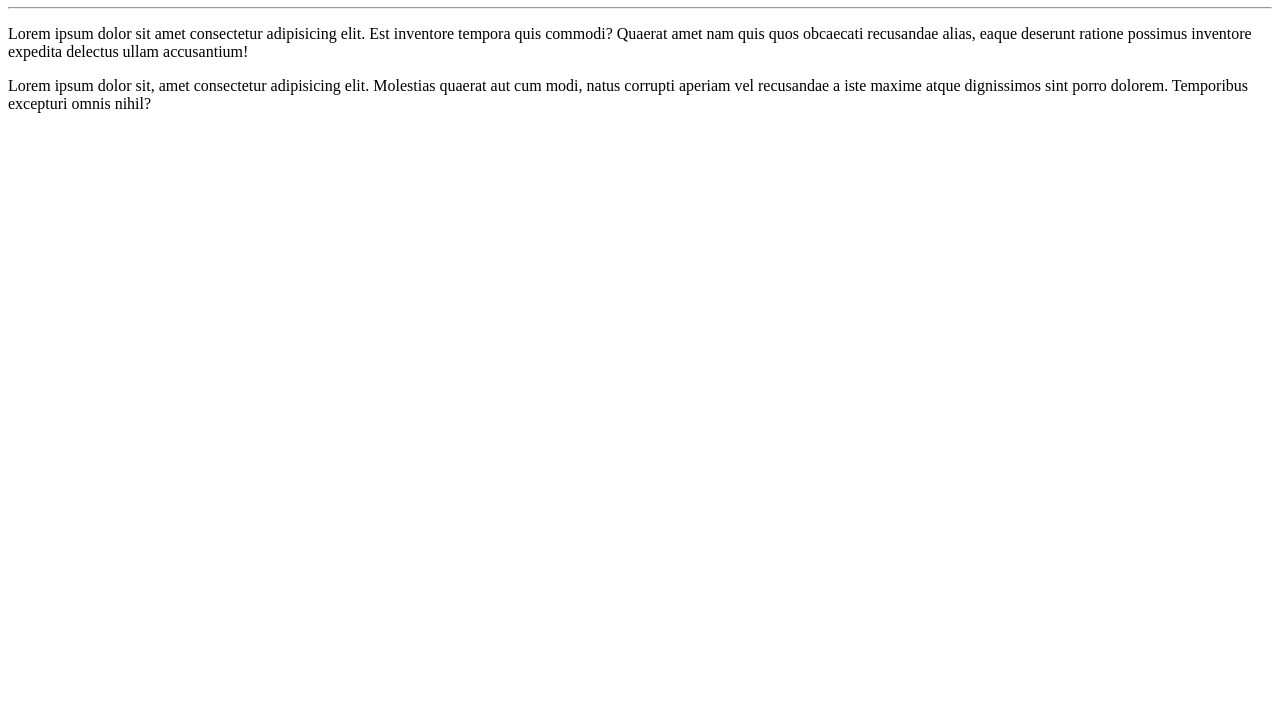
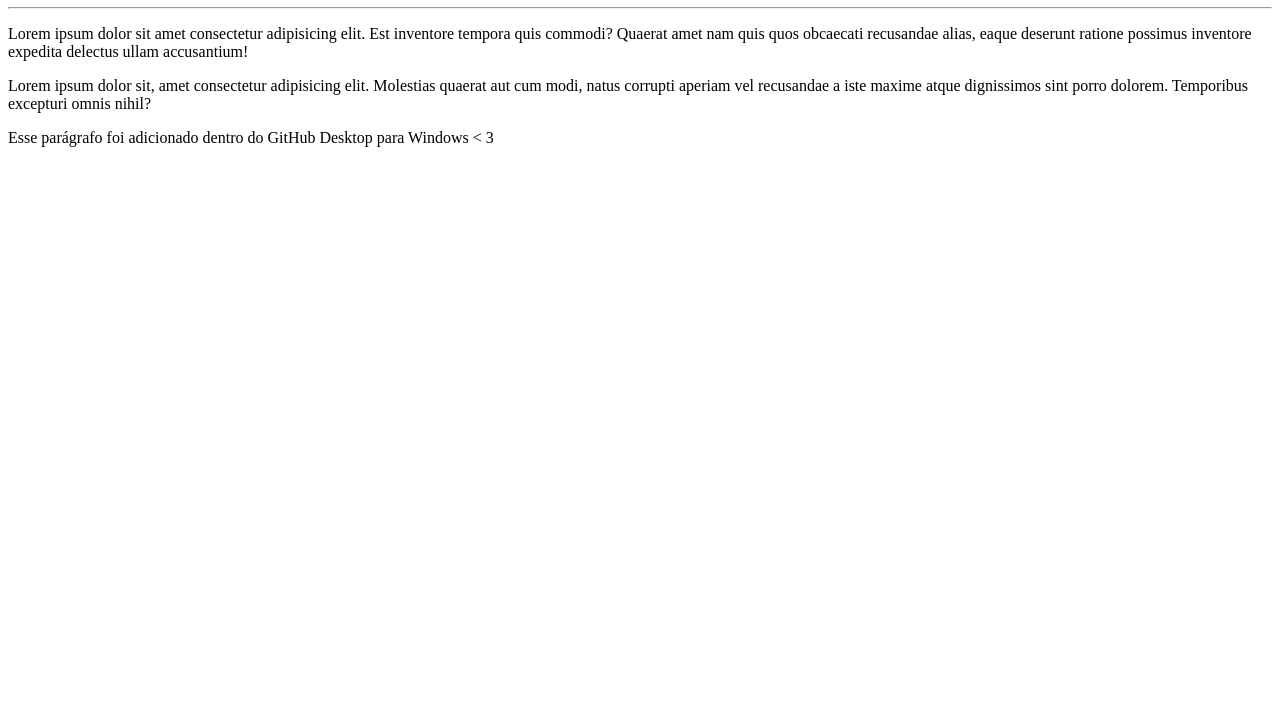
Before and after one commit to jabesprotazio/Ola-Mundo, a plain HTML site: page site-exemplo/index.html in a window 1280 px wide. Shown: the part 73-800 px from the top of the page. Drawn offline with Linux system fonts and the light colour scheme.

Commit message:
mudei o arquivo index

```diff
--- a/site-exemplo/index.html
+++ b/site-exemplo/index.html
@@ -10,5 +10,6 @@
     <hr>
     <p>Lorem ipsum dolor sit amet consectetur adipisicing elit. Est inventore tempora quis commodi? Quaerat amet nam quis quos obcaecati recusandae alias, eaque deserunt ratione possimus inventore expedita delectus ullam accusantium!</p>
     <p>Lorem ipsum dolor sit, amet consectetur adipisicing elit. Molestias quaerat aut cum modi, natus corrupti aperiam vel recusandae a iste maxime atque dignissimos sint porro dolorem. Temporibus excepturi omnis nihil?</p>
+    <p>Esse parágrafo foi adicionado dentro do GitHub Desktop para Windows &lt; 3</p>
 </body>
 </html>
```
